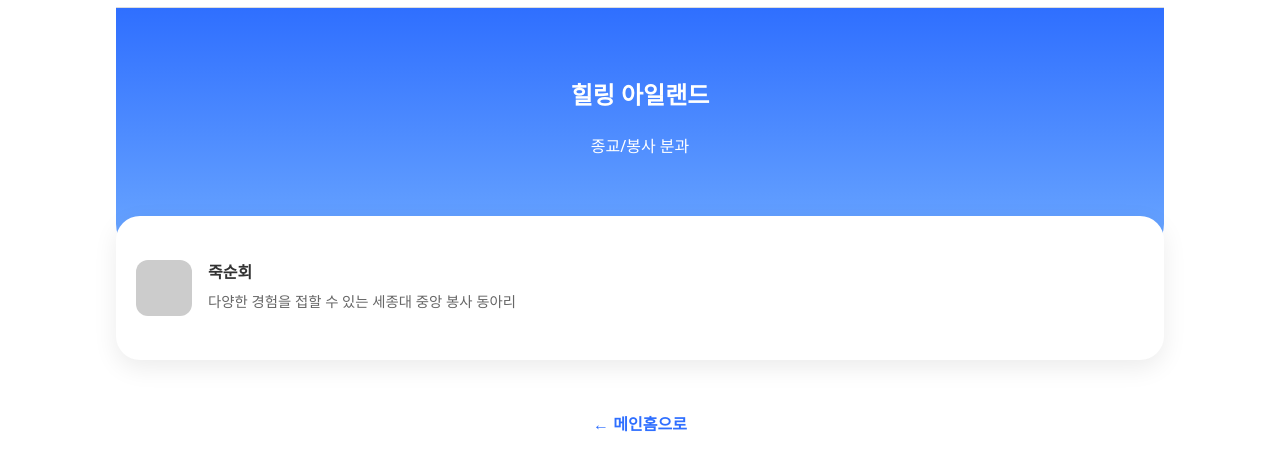
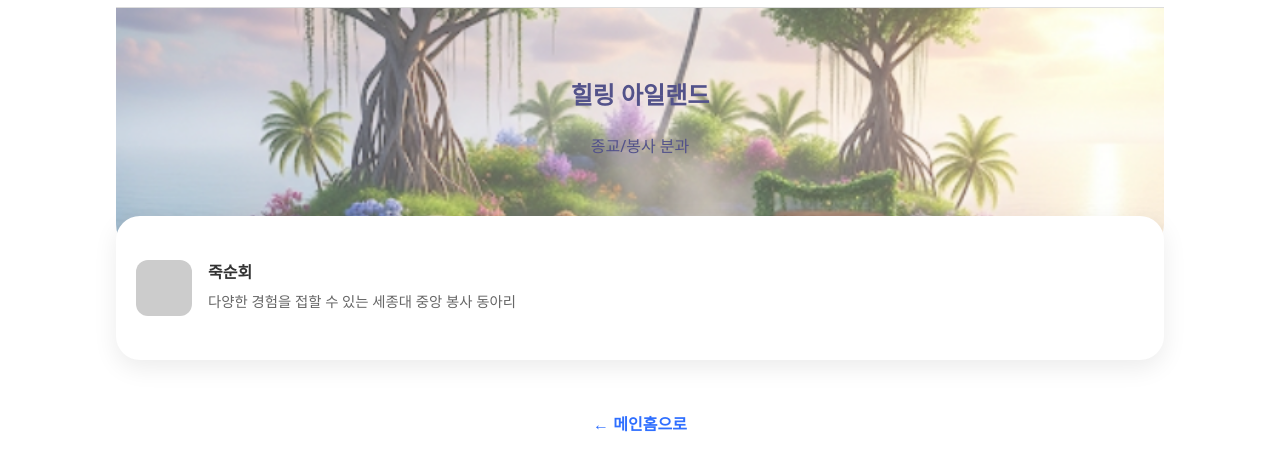
Before and after one commit to ss0x/withTour, a plain HTML site: page index.html in a window 1280 px wide. Both pictures are taken after a click on the link "힐링아일랜드". Shown: the part 66-536 px from the top of the page. Drawn offline with Linux system fonts and the light colour scheme.

Commit message:
메인페이지 디자인 완료

```diff
--- a/assets/css/style.css
+++ b/assets/css/style.css
@@ -107,13 +107,15 @@ body:has(#view-home:not([hidden])){
 
 /* 힐링 배너(간단 예시) */
 .top-banner.healing {
-  background: linear-gradient(180deg, #2f6fff 0%, #6ca8ff 100%);
-  color: #fff;
+  background: url("../img/pop_healing.png") center/cover no-repeat;
+  opacity: 0.7;
+  color: #0b0a5a;
   text-align: center;
   padding: 48px 20px 80px;
   border-bottom-left-radius: 32px;
   border-bottom-right-radius: 32px;
 }
+
 
 /* 클럽 리스트 카드 */
 .card {
@@ -121,7 +123,9 @@ body:has(#view-home:not([hidden])){
   border-radius: 24px;
   padding: 24px 20px;
   box-shadow: 0 8px 24px rgba(0,0,0,.08);
-  margin-top: -40px; /* 배너 위로 겹치게 */
+  margin-top: -40px; /* 위로 겹치기 */
+  position: relative;
+  z-index: 1;        /* 배너(z-index:0)보다 높게 */
 }
 
 /* 동아리 항목 */
--- a/index.html
+++ b/index.html
@@ -39,6 +39,14 @@
               <span>바이브시티</span>
             </a>
           </div>
+        </section>
+
+        <section class="cta-row">
+          <a href="https://withtour.sejongclubunion.com/find" class="img-btn" target="_blank" rel="noopener">
+            <img src="assets/img/여행지추천받기버튼.png" alt="내맞동 링크">
+          </a>
+          <!-- 옆에 내부 링크 버튼 -->
+          <a href="#participate" class="btn-solid">행사<br>참여 방법</a>
         </section>
 
         <section class="popular">
@@ -112,14 +120,6 @@
             <div class="pop-dots" aria-label="슬라이드 인디케이터"></div>
           </div>
         </section>
-        <section class="cta-row">
-        <a href="https://withtour.sejongclubunion.com/find" class="img-btn" target="_blank" rel="noopener">
-  <img src="assets/img/여행지추천받기버튼.png" alt="내맞동 링크">
-</a>
-<!-- 옆에 내부 링크 버튼 -->
-  <a href="#participate" class="btn-solid">행사<br>참여 방법</a>
-        </section>
-
       </section>
     </main>
 
@@ -127,8 +127,9 @@
       <header class="app-header">
             <h1  class="logo"><a href="#home"> <img src="assets/img/withtour_tipo_blue.png"> </a></h1>
         </header>
+
       <section class="top-banner healing">
-        <h2>힐링 아일랜드</h2>
+        <h1>힐링 아일랜드</h1>
         <p>종교/봉사 분과</p>
       </section>
 
```
